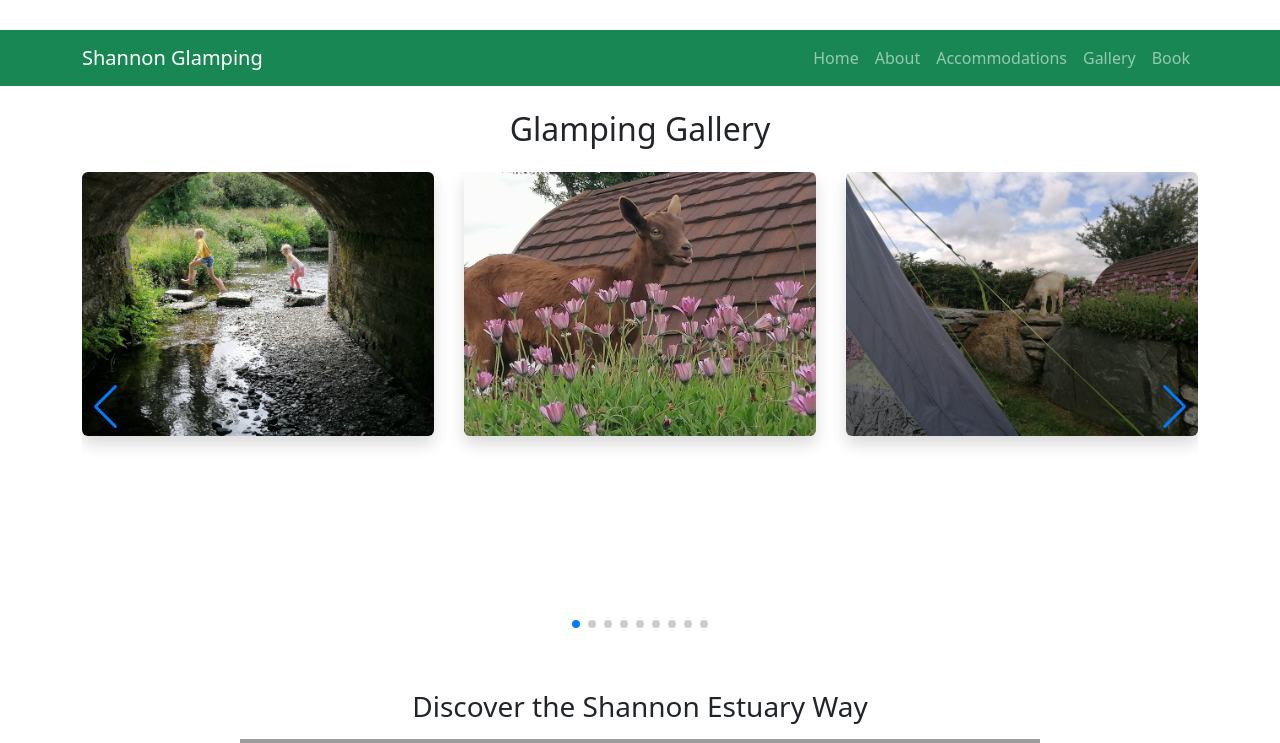
After one commit to aruttle/assignment-module-4, a Flask app: page /gallery in a window 1280 px wide. The commit adds this page. Shown: the top 743 px of the page. Run offline with Flask 3, Linux system fonts and the light colour scheme; grey boxes are pictures that could not be loaded.

Commit message:
Added new gallery page with swiper functionality added images and extra functionality to booking

```diff
--- a/app/__init__.py
+++ b/app/__init__.py
@@ -3,7 +3,7 @@ from flask_sqlalchemy import SQLAlchemy
 from flask_migrate import Migrate
 
 db = SQLAlchemy()
-migrate = Migrate()  # Declare outside so it can be reused
+migrate = Migrate()
 
 def create_app():
     app = Flask(__name__)
--- a/app/main/routes.py
+++ b/app/main/routes.py
@@ -17,6 +17,11 @@ def about():
 def accommodations():
     accommodations = Accommodation.query.all()
     return render_template('accommodations.html', accommodations=accommodations)
+
+@main.route('/gallery')
+def gallery():
+    return render_template('gallery.html')
+
 
 @main.route('/book', methods=['GET', 'POST'])
 def book():
--- a/app/static/css/style.css
+++ b/app/static/css/style.css
@@ -1,3 +1,27 @@
 body {
-  padding-top: 70px;
+  padding-top: 30px;
 }
+
+.navbar-nav .nav-link {
+  position: relative;
+  transition: color 0.3s ease;
+}
+
+.navbar-nav .nav-link::after {
+  content: "";
+  position: absolute;
+  left: 0;
+  bottom: -5px;
+  width: 0%;
+  height: 2px;
+  background-color: #ffffff;
+  transition: width 0.3s ease;
+}
+
+.navbar-nav .nav-link:hover {
+  color: #d4f4dd;
+}
+
+.navbar-nav .nav-link:hover::after {
+  width: 100%;
+}
--- a/app/static/js/gallery.js
+++ b/app/static/js/gallery.js
@@ -1,15 +1,25 @@
 document.addEventListener('DOMContentLoaded', function () {
-    const swiper = new Swiper('.mySwiper', {
+  new Swiper('.mySwiper', {
+    slidesPerView: 1,
+    spaceBetween: 10,
     loop: true,
-      slidesPerView: 1,
-      spaceBetween: 30,
     pagination: {
       el: '.swiper-pagination',
-        clickable: true,
+      clickable: true
     },
     navigation: {
       nextEl: '.swiper-button-next',
-        prevEl: '.swiper-button-prev',
+      prevEl: '.swiper-button-prev'
     },
+    breakpoints: {
+      768: {
+        slidesPerView: 2,
+        spaceBetween: 20
+      },
+      992: {
+        slidesPerView: 3,
+        spaceBetween: 30
+      }
+    }
   });
 });
--- a/app/templates/base.html
+++ b/app/templates/base.html
@@ -3,11 +3,18 @@
 <head>
     <meta charset="UTF-8">
     <title>Shannon Glamping</title>
+
+    <!-- Bootstrap CSS -->
     <link href="https://cdn.jsdelivr.net/npm/bootstrap@5.3.3/dist/css/bootstrap.min.css" rel="stylesheet">
+
+    <!-- Flatpickr CSS -->
     <link rel="stylesheet" href="https://cdn.jsdelivr.net/npm/flatpickr/dist/flatpickr.min.css">
-    <link rel="stylesheet" href="{{ url_for('static', filename='css/styles.css') }}">
 
+    <!-- Swiper CSS -->
+    <link rel="stylesheet" href="https://cdn.jsdelivr.net/npm/swiper@11/swiper-bundle.min.css">
 
+    <!-- Custom Styles -->
+    <link rel="stylesheet" href="{{ url_for('static', filename='css/style.css') }}">
 </head>
 <body>
    <nav class="navbar navbar-expand-lg navbar-dark bg-success sticky-top">
@@ -30,13 +37,15 @@
               <a class="nav-link" href="{{ url_for('main.accommodations') }}">Accommodations</a>
             </li>
             <li class="nav-item">
+              <a class="nav-link" href="{{ url_for('main.gallery') }}">Gallery</a>
+            </li>
+            <li class="nav-item">
               <a class="nav-link" href="{{ url_for('main.book') }}">Book</a>
             </li>
           </ul>
         </div>
       </div>
     </nav>
-
 
     <div class="container mt-4">
         {% with messages = get_flashed_messages(with_categories=true) %}
@@ -56,7 +65,11 @@
         </div>
     </footer>
 
+    <!-- Scripts -->
     <script src="https://cdn.jsdelivr.net/npm/bootstrap@5.3.3/dist/js/bootstrap.bundle.min.js"></script>
     <script src="https://cdn.jsdelivr.net/npm/flatpickr"></script>
+    <script src="https://cdn.jsdelivr.net/npm/swiper@11/swiper-bundle.min.js"></script>
+
+    {% block scripts %}{% endblock %}
 </body>
 </html>
--- /dev/null
+++ b/app/templates/gallery.html
@@ -0,0 +1,56 @@
+{% extends 'base.html' %}
+
+{% block content %}
+<h2 class="mb-4 text-center">Glamping Gallery</h2>
+
+<!-- Swiper -->
+<div class="swiper mySwiper">
+  <div class="swiper-wrapper">
+    <div class="swiper-slide">
+      <img src="{{ url_for('static', filename='images/gallery1.jpg') }}" class="img-fluid rounded shadow" alt="Girls jumping across stones under a bridge arch">
+    </div>
+    <div class="swiper-slide">
+      <img src="{{ url_for('static', filename='images/gallery2.jpg') }}" class="img-fluid rounded shadow" alt="A goat behind a flower bed">
+    </div>
+    <div class="swiper-slide">
+      <img src="{{ url_for('static', filename='images/gallery3.jpg') }}" class="img-fluid rounded shadow" alt="A goat on an old stone wall">
+    </div>
+    <div class="swiper-slide">
+      <img src="{{ url_for('static', filename='images/gallery4.jpg') }}" class="img-fluid rounded shadow" alt="Outdoor dining setup">
+    </div>
+    <div class="swiper-slide">
+      <img src="{{ url_for('static', filename='images/gallery5.jpg') }}" class="img-fluid rounded shadow" alt="Girls jumping across stones under a bridge arch">
+    </div>
+    <div class="swiper-slide">
+      <img src="{{ url_for('static', filename='images/gallery6.jpg') }}" class="img-fluid rounded shadow" alt="Landscape">
+    </div>
+    <div class="swiper-slide">
+      <img src="{{ url_for('static', filename='images/gallery8.jpg') }}" class="img-fluid rounded shadow" alt="Glamping pod">
+    </div>
+    <div class="swiper-slide">
+      <img src="{{ url_for('static', filename='images/gallery7.jpg') }}" class="img-fluid rounded shadow" alt="Glamping pods">
+    </div>
+    <div class="swiper-slide">
+      <img src="{{ url_for('static', filename='images/gallery9.jpg') }}" class="img-fluid rounded shadow" alt="Shanid Castle">
+    </div>
+  </div>
+
+  <!-- Swiper navigation -->
+  <div class="swiper-button-next"></div>
+  <div class="swiper-button-prev"></div>
+  <!-- Pagination -->
+  <div class="swiper-pagination"></div>
+</div>
+
+<!-- YouTube Video -->
+<div class="container mt-5 d-flex flex-column align-items-center">
+  <h3 class="mb-3 text-center">Discover the Shannon Estuary Way</h3>
+  <iframe width="800" height="450" src="https://www.youtube.com/embed/jPzHaW4Q32U" frameborder="0"
+    allow="accelerometer; autoplay; encrypted-media; gyroscope; picture-in-picture" allowfullscreen></iframe>
+</div>
+
+{% endblock %}
+
+{% block scripts %}
+<script src="{{ url_for('static', filename='js/gallery.js') }}"></script>
+{% endblock %}
```
Also changed, not shown: app/static/js/booking.js (+17 -6 lines), app/static/images/gallery5.jpg (renamed from app/static/images/default.jpg). Lines whose indentation alone changed are shown as unchanged.
